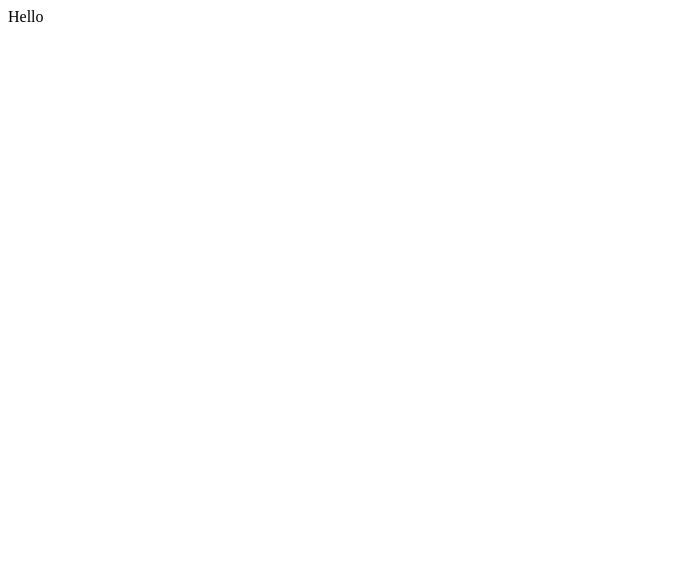
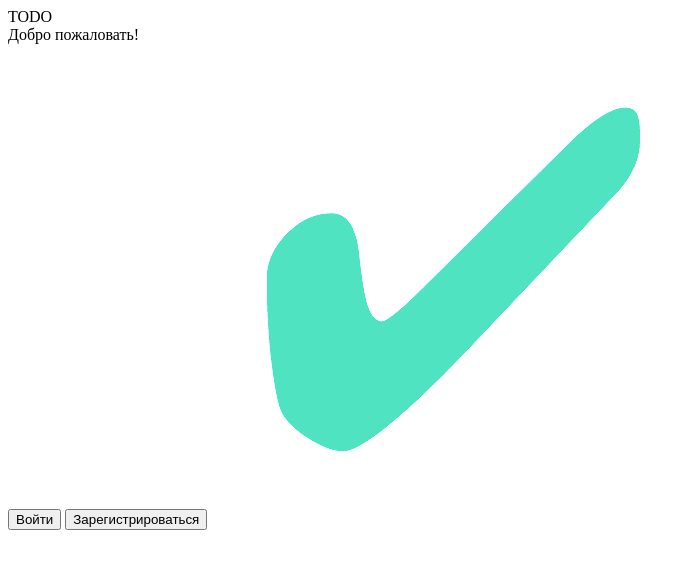
Before and after one commit to TAT-Programmist/Project-To-Do-List, a plain HTML site: page client/registration.html in a window 1280 px wide. Shown: the whole page, without its empty margins (0-695 px from the left). Drawn offline with Linux system fonts and the light colour scheme.

Commit message:
html код стр регис. и вход

```diff
--- a/client/registration.html
+++ b/client/registration.html
@@ -6,6 +6,10 @@
     <title>Регистрация в управления списками задач (To-Do List) </title>
 </head>
 <body>
-    <div>Hello</div>
+    <div class="todo">TODO</div>
+    <div>Добро пожаловать!</div>
+    <button class="войти">Войти</button>
+    <button class="regist" onclick="location.href='registration12.html'">Зарегистрироваться</button>
+    <img src="картинки/v1_6.png" alt="">
 </body>
 </html>
```
